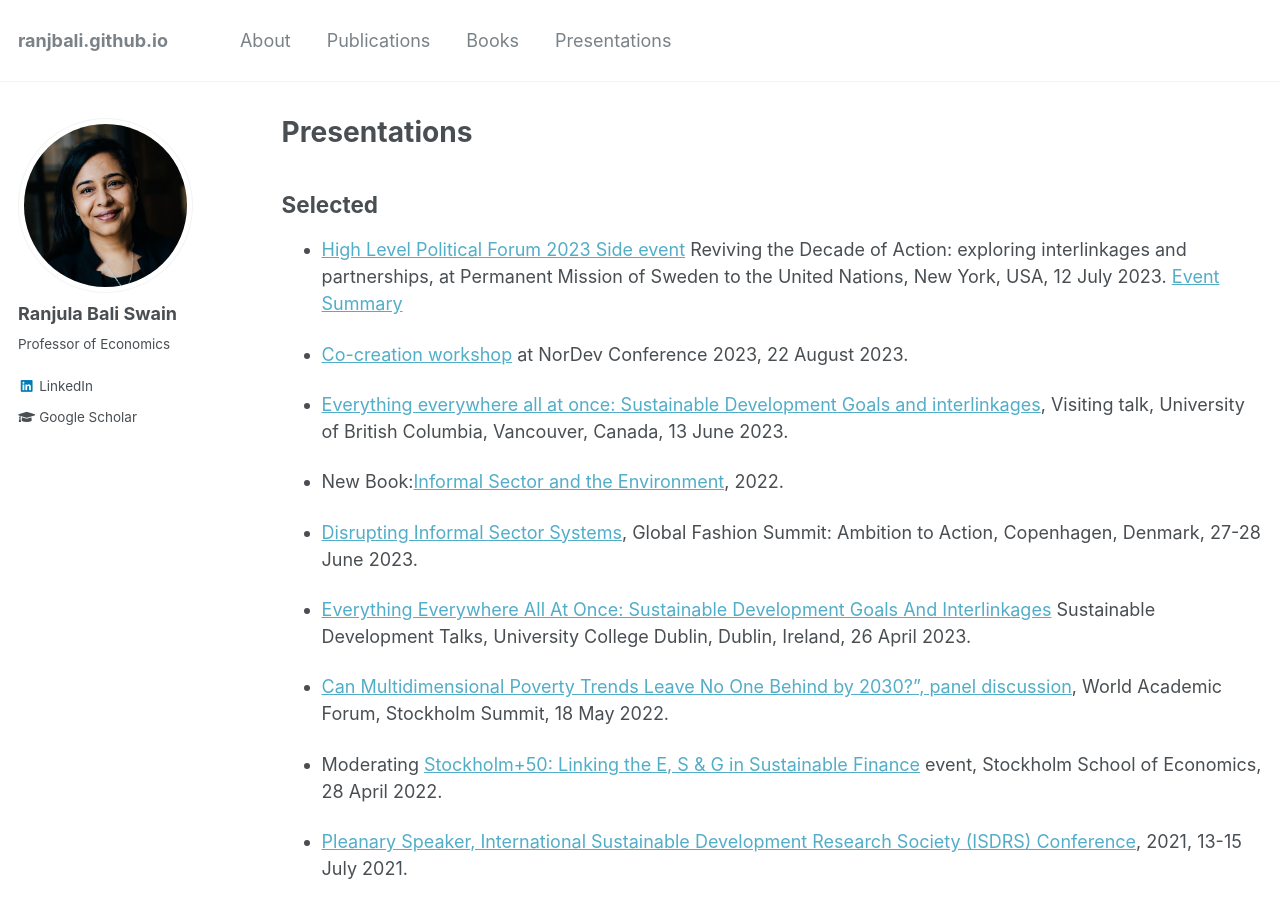
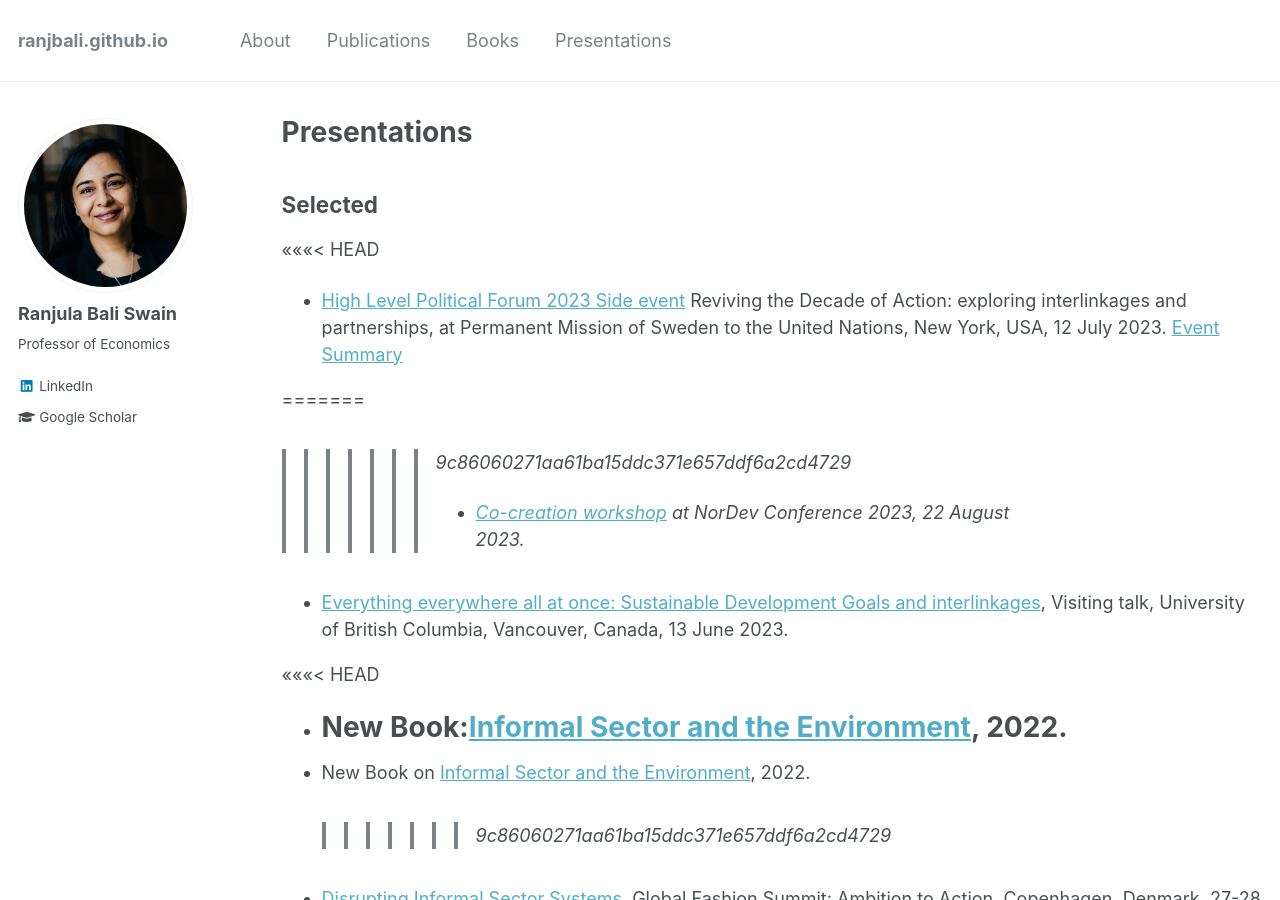
Before and after one commit to ranjbali/ranjbali.github.io, a Jekyll site: the page built from _pages/pastevents.md, in a window 1280 px wide and 900 px high. Built offline with Jekyll 4.4.1, drawn with Linux system fonts in a browser that asks for light colours.

Commit message:
Update pastevents.md

```diff
--- a/_pages/pastevents.md
+++ b/_pages/pastevents.md
@@ -8,13 +8,20 @@ author_profile: true
 {% include base_path %}
 
 ## Selected
+<<<<<<< HEAD
 * [High Level Political Forum 2023 Side event](https://www.hhs.se/en/research/centers/csr/news/high-level-political-forum-2023-reviving-the-decade-of-action-exploring-interlinkages-and-partnerships/)  Reviving the Decade of Action: exploring interlinkages and partnerships, at Permanent Mission of Sweden to the United Nations, New York, USA, 12 July 2023. [Event Summary](../files/HLPF 2023 Side Event Report.pdf)
 
+=======
+>>>>>>> 9c86060271aa61ba15ddc371e657ddf6a2cd4729
 * [Co-creation workshop](https://www.hhs.se/en/research/centers/csr/news/co-creation-workshop-at-nordev/) at NorDev Conference 2023, 22 August 2023.
 
 * [Everything everywhere all at once: Sustainable Development Goals and interlinkages](https://ires.ubc.ca/visiting-talk-everything-everywhere-all-at-once-sustainable-development-goals-and-interlinkages/), Visiting talk, University of British Columbia, Vancouver, Canada, 13 June 2023.
 
+<<<<<<< HEAD
 * New Book:[Informal Sector and the Environment](https://www.hhs.se/en/about-us/news/csr/2022/new-book-on-the-informal-sector-and-the-environment-by-csrs-ranjula-bali-swain-and-university-of-readings-uma-kambhampati/), 2022.
+=======
+* New Book on [Informal Sector and the Environment](https://www.hhs.se/en/about-us/news/csr/2022/new-book-on-the-informal-sector-and-the-environment-by-csrs-ranjula-bali-swain-and-university-of-readings-uma-kambhampati/), 2022.
+>>>>>>> 9c86060271aa61ba15ddc371e657ddf6a2cd4729
 
 * [Disrupting Informal Sector Systems](../files/globalfashionsummit.pdf), Global Fashion Summit: Ambition to Action, Copenhagen, Denmark, 27-28 June 2023.
 
```
